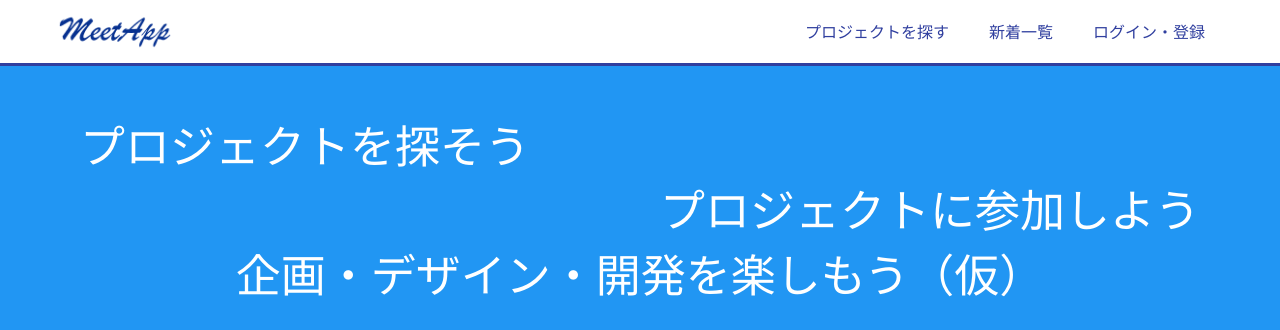
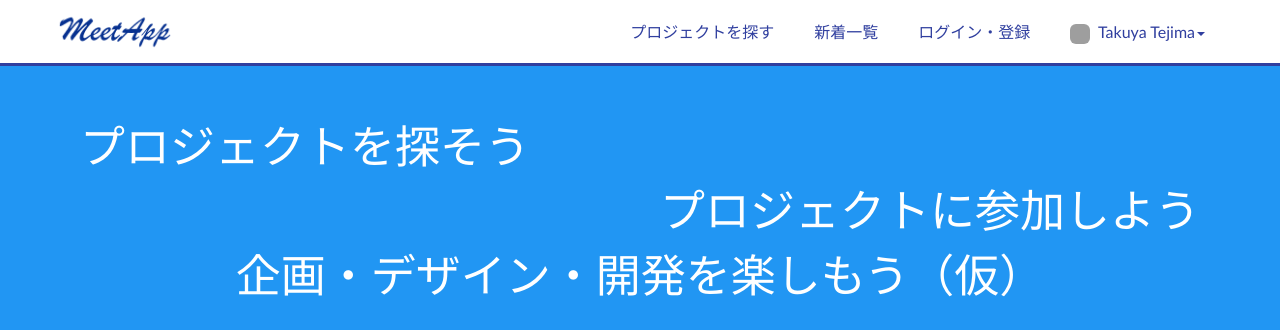
Before and after one commit to shumipro/meetapp, a PHP site: page /public/html/index.html in a window 1280 px wide. Shown: the top 330 px of the page. Run offline with PHP 8.4, Linux system fonts and the light colour scheme; grey boxes are pictures that could not be loaded.

Commit message:
add login dropdown dummy

```diff
--- a/public/html/index.html
+++ b/public/html/index.html
@@ -25,6 +25,19 @@
                         <li><a href="/app/list?orderBy=popular">プロジェクトを探す</a></li>
                         <li><a href="/app/list?orderBy=new">新着一覧</a></li>
                         <li><a href="/app/login">ログイン・登録</a></li>
+                        <li class="dropdown">
+                            <a data-toggle="dropdown" class="dropdown-toggle" role="button" href="#">
+                                <span class="ma-login-username">
+                                    <img class="img-rounded" src="http://graph.facebook.com/10152160532855662/picture?type=square">
+                                </span>
+                                <span id="dropDownLoginName">Takuya Tejima</span><b class="caret"></b>
+                            </a>
+                            <ul role="menu" class="dropdown-menu ma-login-dropdown">
+                                <li role="presentation"><a href="/mypage">マイページ</a></li>
+                                <li role="presentation"><a href="/app/register">プロジェクト登録</a></li>
+                                <li role="presentation"><a href="/logout">ログアウト</a></li>
+                            </ul>
+                        </li>
                     </ul>
                 </div>
             </div>
--- a/public/stylus/_commons/base.styl
+++ b/public/stylus/_commons/base.styl
@@ -28,6 +28,18 @@ ol, ul
     width 184px
     height 184px
 
+/*! Login */
+.ma-login-username
+    img
+        width 20px
+        height 20px
+        margin-right 4px
+
+.ma-login-dropdown
+    li
+        position relative
+
+/*! Tag */
 .ma-tag
     font-size 18px
     font-weight bold
```
Also changed, not shown: views/partials/nav.html (+15 -0 lines), public/css/lib/sample.css, public/css/main.css, public/dist/main.js.
